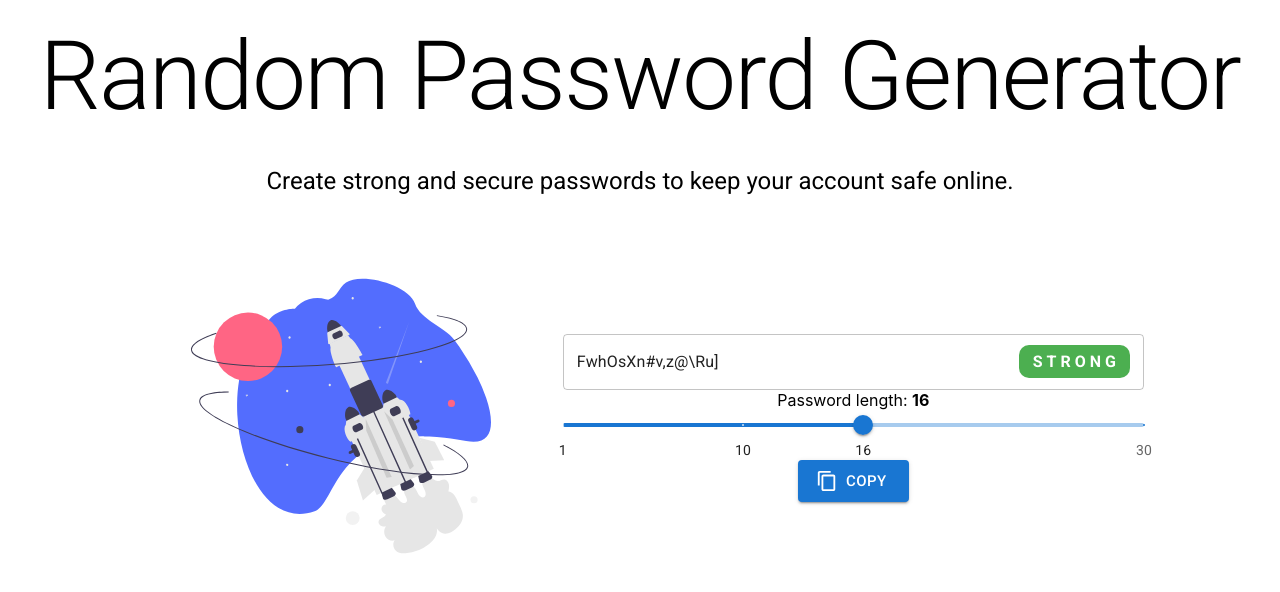
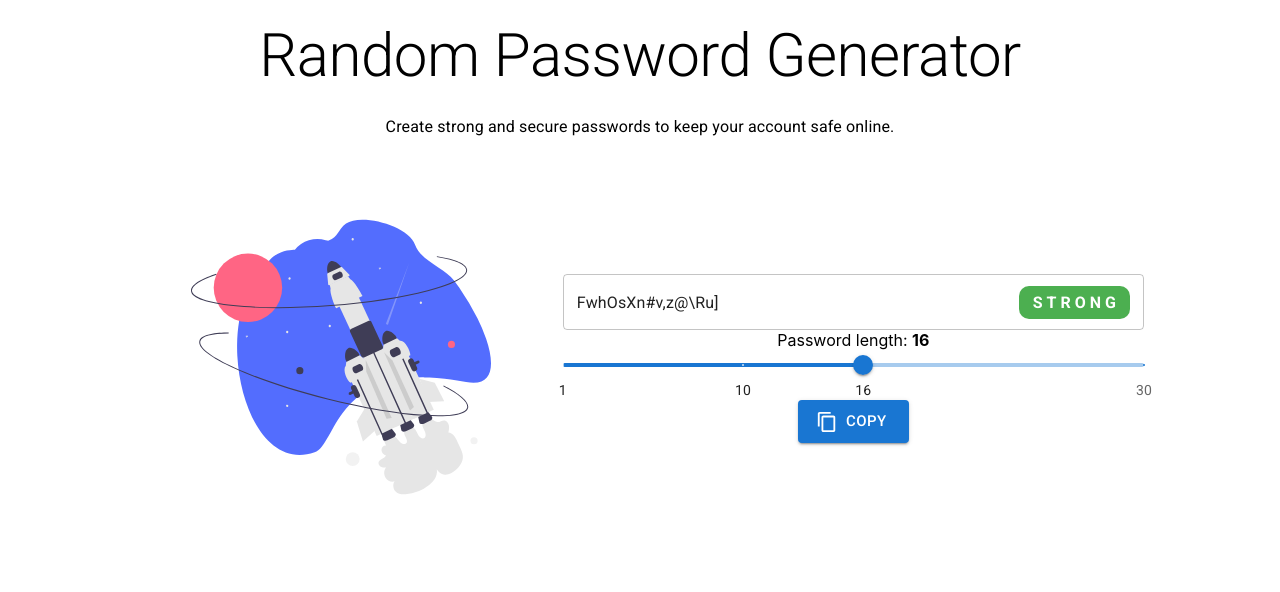
Before and after one commit to aetrnm/password-generator, a React (Create React App) app: page / in a window 1280 px wide. Shown: the top 592 px of the page. Built offline with nearby package versions, Linux system fonts and the light colour scheme.

Commit message:
refactor: typography change

```diff
--- a/src/components/Title.jsx
+++ b/src/components/Title.jsx
@@ -1,7 +1,7 @@
-import React from "react";
+import React from 'react';
 
-import Typography from "@mui/material/Typography";
-import { createTheme, responsiveFontSizes, ThemeProvider } from "@mui/material";
+import Typography from '@mui/material/Typography';
+import { createTheme, responsiveFontSizes, ThemeProvider } from '@mui/material';
 
 let theme = createTheme();
 theme = responsiveFontSizes(theme, { factor: 5 });
@@ -10,10 +10,10 @@ function Title() {
   return (
     <div style={{ marginTop: 20, marginBottom: 60 }}>
       <ThemeProvider theme={theme}>
-        <Typography variant="h1" component="div" gutterBottom>
+        <Typography variant='h2' component='div' gutterBottom>
           Random Password Generator
         </Typography>
-        <Typography variant="h5" gutterBottom component="div">
+        <Typography variant='subtitle1' gutterBottom component='div'>
           Create strong and secure passwords to keep your account safe online.
         </Typography>
       </ThemeProvider>
```
